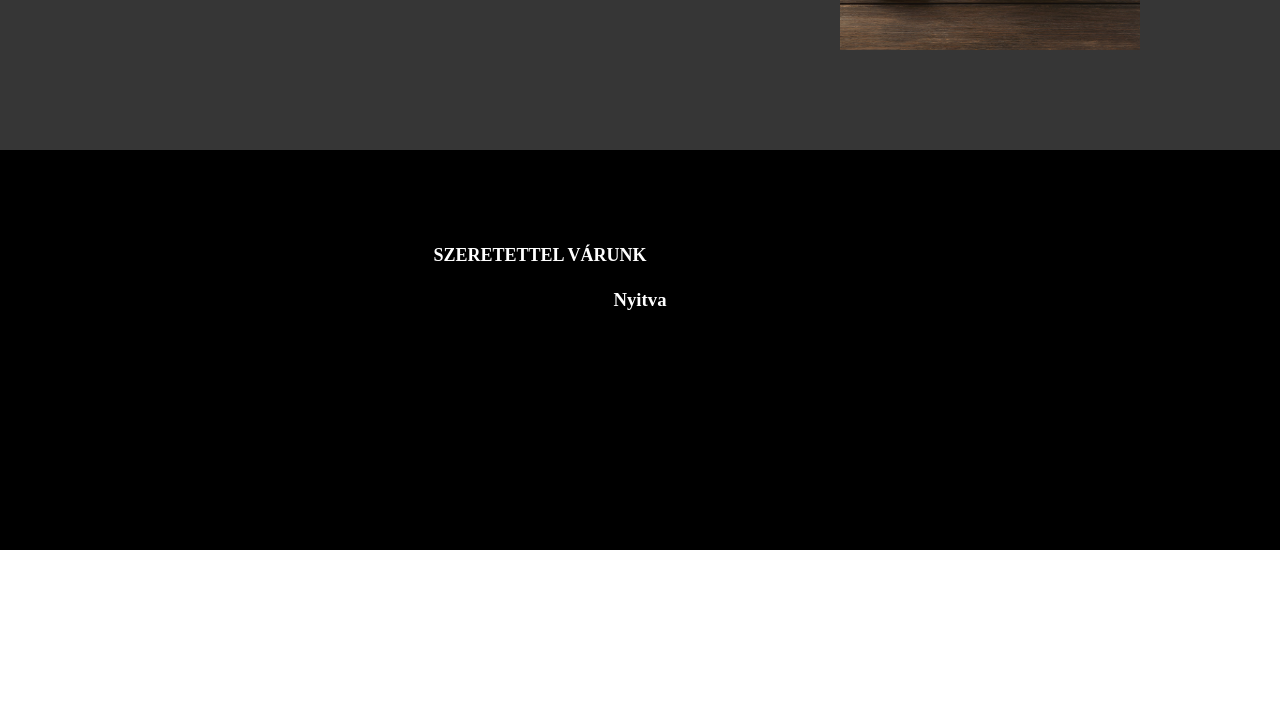
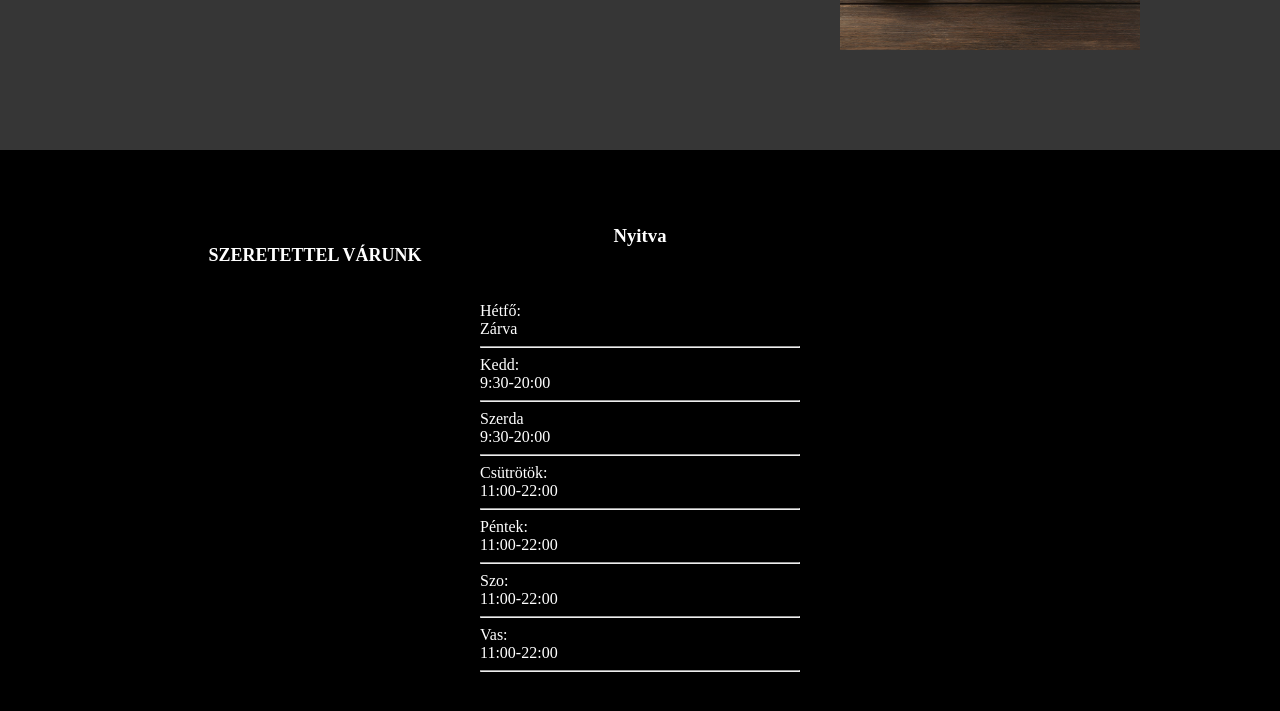
Before and after one commit to tothgergogithub/TG_pizza, a plain HTML site: page index.html in a window 1280 px wide. Shown: the part 1729-2440 px from the top of the page. Before the commit the page ends 2279 px from the top, so only its background shows below. Drawn offline with Linux system fonts and the light colour scheme.

Commit message:
lablec_folyt

```diff
--- a/index.html
+++ b/index.html
@@ -45,6 +45,29 @@
     <footer id="lablec">
         <div id="szeretet"><h2 id ="varunktext">SZERETETTEL VÁRUNK</h2></div>
         <div id="nyitvatartas"><h3>Nyitva</h3>
+            <br>
+            <br>
+            Hétfő: <br>
+            Zárva
+            <hr>
+            Kedd: <br>
+            9:30-20:00
+            <hr>
+            Szerda <br>
+            9:30-20:00
+            <hr>
+            Csütrötök: <br>
+            11:00-22:00
+            <hr>
+            Péntek: <br>
+            11:00-22:00
+            <hr>
+            Szo: <br>
+            11:00-22:00
+            <hr>
+            Vas: <br>
+            11:00-22:00
+            <hr>
 
         </div>
     </footer>
--- a/pizza.css
+++ b/pizza.css
@@ -43,6 +43,7 @@ body{
     max-width: 1280px;
     margin: 0 auto;
     color: white;
+
 
 }
 .kezdo{
@@ -196,7 +197,7 @@ h2{
 #lablec{
     background-color: black;
     width: 100%;
-    height: 400px;
+    height: 1000px;
 }
 #szeretet{
     margin: auto;
@@ -206,11 +207,20 @@ h2{
 }
 #varunktext{
     color: white;
-    padding-right: 400px;
+    padding-left: 0px;
     font-size: 18px;
+    padding-right: 650px;
+
+
 }
 #nyitvatartas{
     margin: auto;
+    height: 300px;
+    width: 25%;
+    margin-top: -5%;
+    display: block;
+
+
 }
 h3{
     text-align: center;
```
